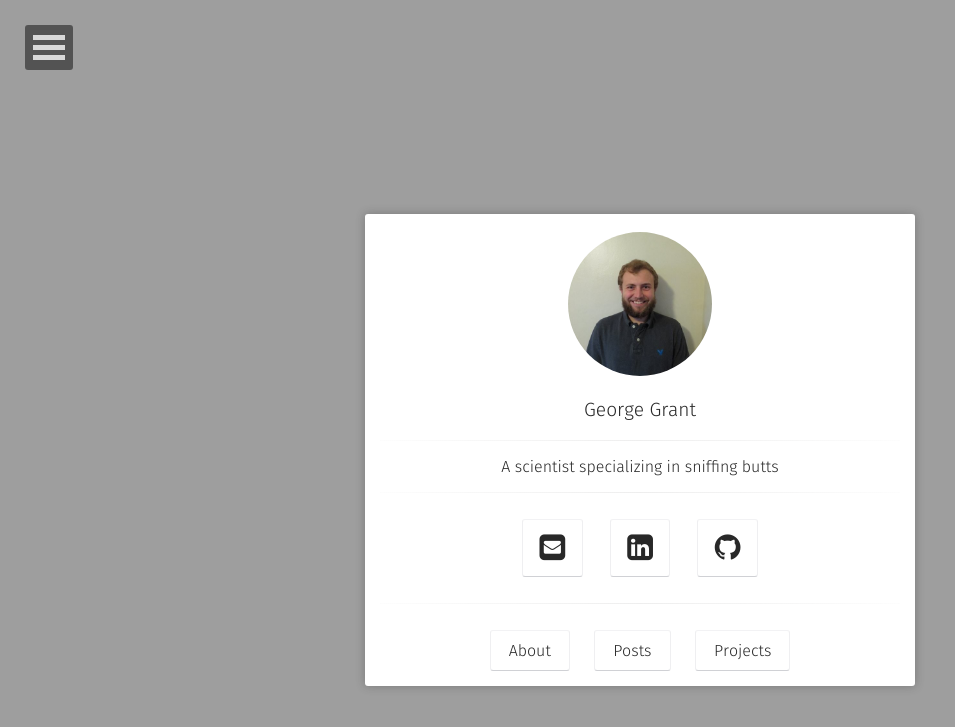
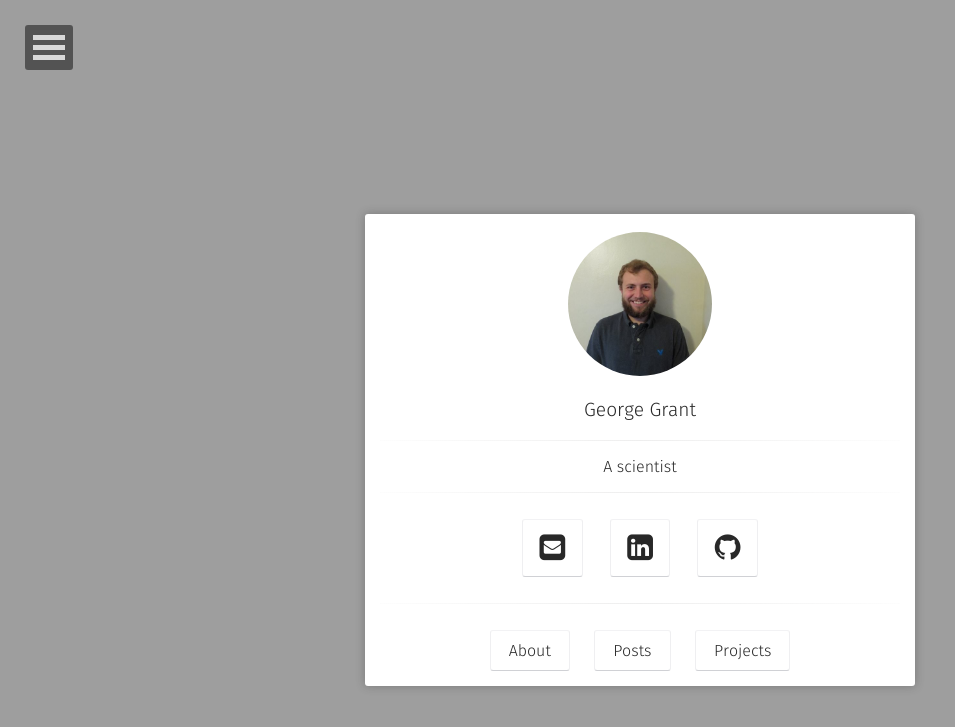
Before and after one commit to ggrant02/ggrant02.github.io, a Jekyll site: the page built from index.html, in a window 1280 px wide. Shown: the top 727 px of the page, without its empty margins (0-955 px from the left). Built offline with Jekyll 4.4.1, drawn with Linux system fonts in a browser that asks for light colours; some web fonts are replaced.

Commit message:
updateagain17Sept2018

```diff
--- a/_config.yml
+++ b/_config.yml
@@ -1,7 +1,7 @@
 # Site
 title:              George Grant
-bio:                'A scientist specializing in sniffing butts'
-description:        "George is a scientist specializing in sniffing butts."
+bio:                'A scientist'
+description:        "George is a scientist."
 reading_time:       true
 words_per_minute:   200
 logo:               'assets/img/logo.png'
```
Also changed, not shown: about/index.md (+3 -3 lines), 16 other files.
